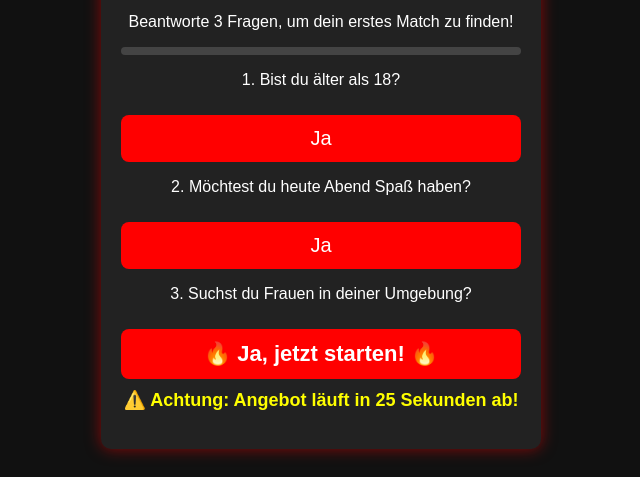
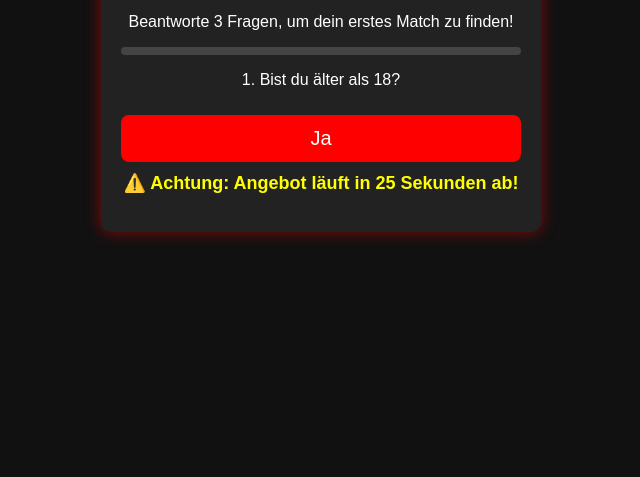
Before and after one commit to fullaccessnow-com/premium, a plain HTML site: page index.html in a window 1280 px wide. Shown: the part 485-962 px from the top of the page, without its empty margins (319-959 px from the left). After the commit the page ends 800 px from the top, so only its background shows below. Drawn offline with Linux system fonts and the light colour scheme.

Commit message:
index.html

```diff
--- a/index.html
+++ b/index.html
@@ -117,11 +117,11 @@
             <p>1. Bist du älter als 18?</p>
             <button class="btn" onclick="nextStep(2, 33)">Ja</button>
         </div>
-        <div id="step2" class="question">
+        <div id="step2" class="question" style="display: none;">
             <p>2. Möchtest du heute Abend Spaß haben?</p>
             <button class="btn" onclick="nextStep(3, 66)">Ja</button>
         </div>
-        <div id="step3" class="question">
+        <div id="step3" class="question" style="display: none;">
             <p>3. Suchst du Frauen in deiner Umgebung?</p>
             <button class="btn btn-final" onclick="redirect()">🔥 Ja, jetzt starten! 🔥</button>
         </div>
@@ -129,9 +129,13 @@
     </div>
     <script>
         function nextStep(step, progress) {
+            // Ocultar todas las preguntas
             document.querySelectorAll('.question').forEach(el => el.style.display = 'none');
+            // Mostrar la siguiente pregunta
             document.getElementById('step' + step).style.display = 'block';
+            // Actualizar la barra de progreso
             document.getElementById('progress').style.width = progress + '%';
+            // Registrar evento en Google Analytics
             gtag('event', 'click', {
                 'event_category': 'Engagement',
                 'event_label': 'Frage ' + (step - 1)
@@ -141,6 +145,7 @@
         function redirect() {
             // Registramos la conversión antes de la redirección
             gtag('event', 'conversion', {'send_to': 'G-GMK9V27T86'});
+            // Redirigir al usuario después de hacer clic
             window.location.href = "https://t.slext2.com/341879/7272?bo=2753,2754,2755,2756&popUnder=true&aff_sub5=SF_006OG000004lmDN";
         }
 
```
